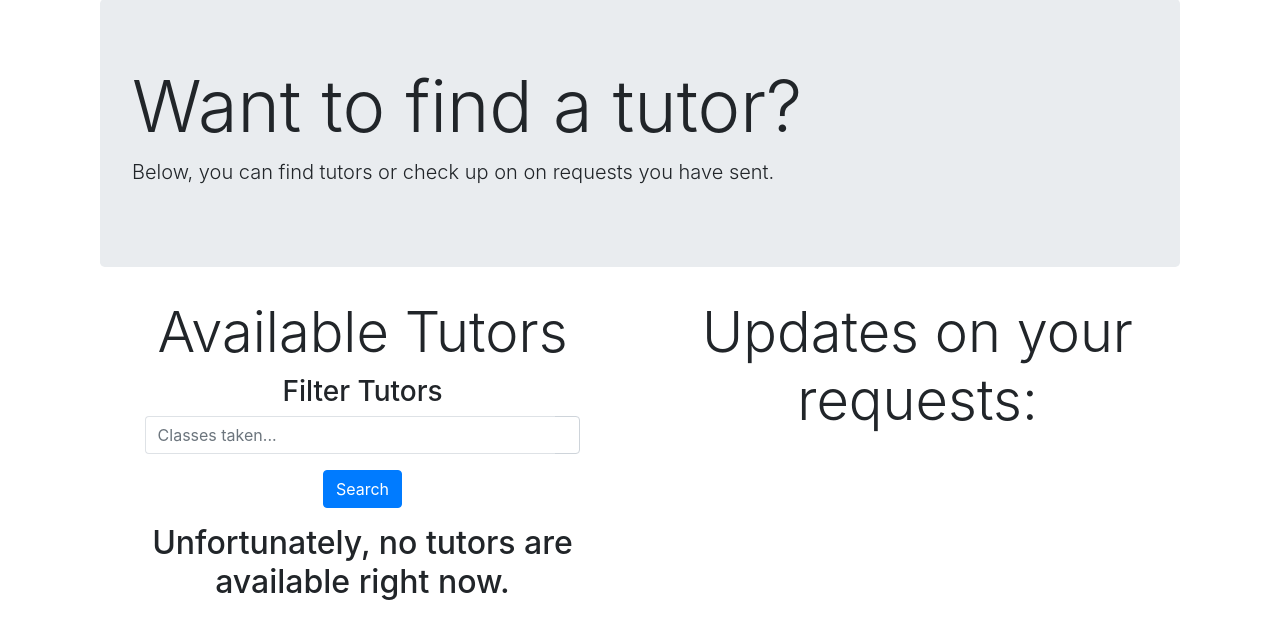
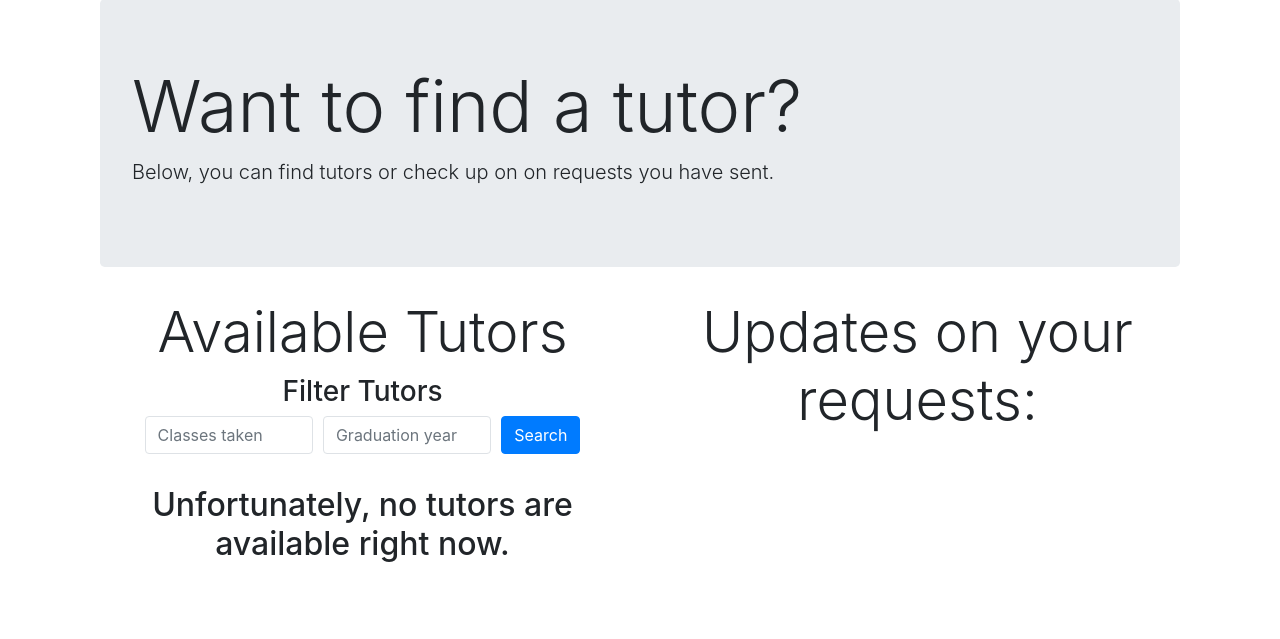
Before and after one commit to belengrimaldi/CS3240-QuickTutor, a Django app: page /gethelp in a window 1280 px wide. Shown: the part 68-707 px from the top of the page. Run offline with Django 3.2, Linux system fonts and the light colour scheme; the visitor is signed in with stand-in values (Sample User, id 1); data comes from the database, SQL or seed files in the repository; some libraries are stand-ins or nearby versions.

Commit message:
filter by graduation year

```diff
--- a/user/templates/gethelp.html
+++ b/user/templates/gethelp.html
@@ -1,3 +1,4 @@
+<!-- https://www.youtube.com/watch?v=vU0VeFN-abU&list=PLLRM7ROnmA9EGO3TOlWLgrc46EhTgj1Ih&index=5 Link to tutorial for filtering -->
 {% extends 'base.html' %}
 {% load static %}
 {% load crispy_forms_tags %}
@@ -22,18 +23,22 @@
                 <h3>Filter Tutors</h3>
                     <form method="GET" action="./gethelp">
                         <div class="form-row justify-content-center">
-                            <div class="form-group col-10">
+                            <div class="form-group col-4">
                                 <div class="input-group">
-                                    <input class="form-control py-2 border-right-0 border" type="search" name="classes_taken" placeholder="Classes taken..." />
-                                    <span class="input-group-append">
-                                        <div class="input-group-text bg-transparent">
-                                            <i class="fa fa-search"></i>
-                                        </div>
-                                    </span>
+                                    <input class="form-control py-2 border" type="search" name="classes_taken" placeholder="Classes taken" />
                                 </div>
                             </div>
+
+                            <div class="form-group col-4">
+                                <div class="input-group">
+                                    <input class="form-control py-2  border" type="search" name="year" placeholder="Graduation year" />
+                                </div>
+                            </div>
+                            <div class="form-group col-2">
+                                <button type="submit" class="btn btn-primary">Search</button>
+                            </div>
                         </div>
-                        <button type="submit" class="btn btn-primary" href="{% url 'gethelp' %}">Search</button>
+
                     </form>
 
                 {% if available_tutors %}
--- a/user/views.py
+++ b/user/views.py
@@ -61,9 +61,13 @@ def GetHelp(request):
     template = loader.get_template('gethelp.html')
 
     classes_taken_query = request.GET.get('classes_taken')
+    year_query = request.GET.get('year')
+
     if classes_taken_query != '' and classes_taken_query is not None:
         available_tutors = available_tutors.filter(classes_taken__icontains=classes_taken_query)
-        print(available_tutors)
+
+    if year_query != '' and year_query is not None:
+        available_tutors = available_tutors.filter(year__icontains=year_query)
 
     context = {
         'available_tutors': available_tutors,
```
